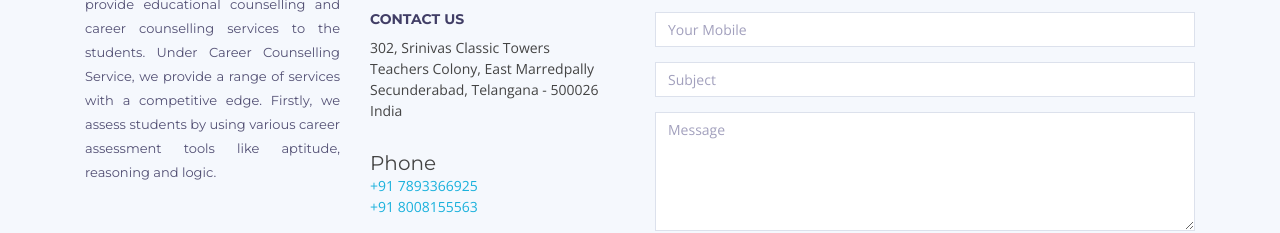
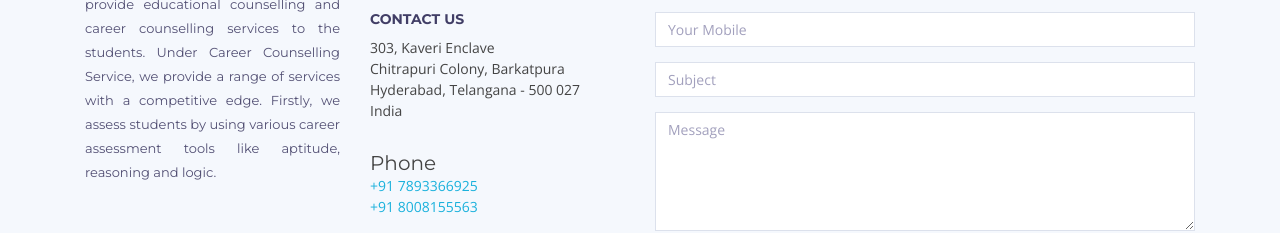
Before and after one commit to indra4you/piValCons, a plain HTML site: page index.html in a window 1280 px wide. Shown: the part 5592-5825 px from the top of the page. Drawn offline with nearby package versions, Linux system fonts and the light colour scheme; files whose address does not match are found by name.

Commit message:
Changed address

```diff
--- a/index.html
+++ b/index.html
@@ -393,9 +393,9 @@
                   <div class="footer-links">
                     <h4 class="my-0">Contact Us</h4>
                     <p>
-                      302, Srinivas Classic Towers<br>
-                      Teachers Colony, East Marredpally<br>
-                      Secunderabad, Telangana - 500026<br>
+                      303, Kaveri Enclave<br>
+                      Chitrapuri Colony, Barkatpura<br>
+                      Hyderabad, Telangana - 500 027<br>
                       India
                     </p>
 
```
Also changed, not shown: 1 other file.
